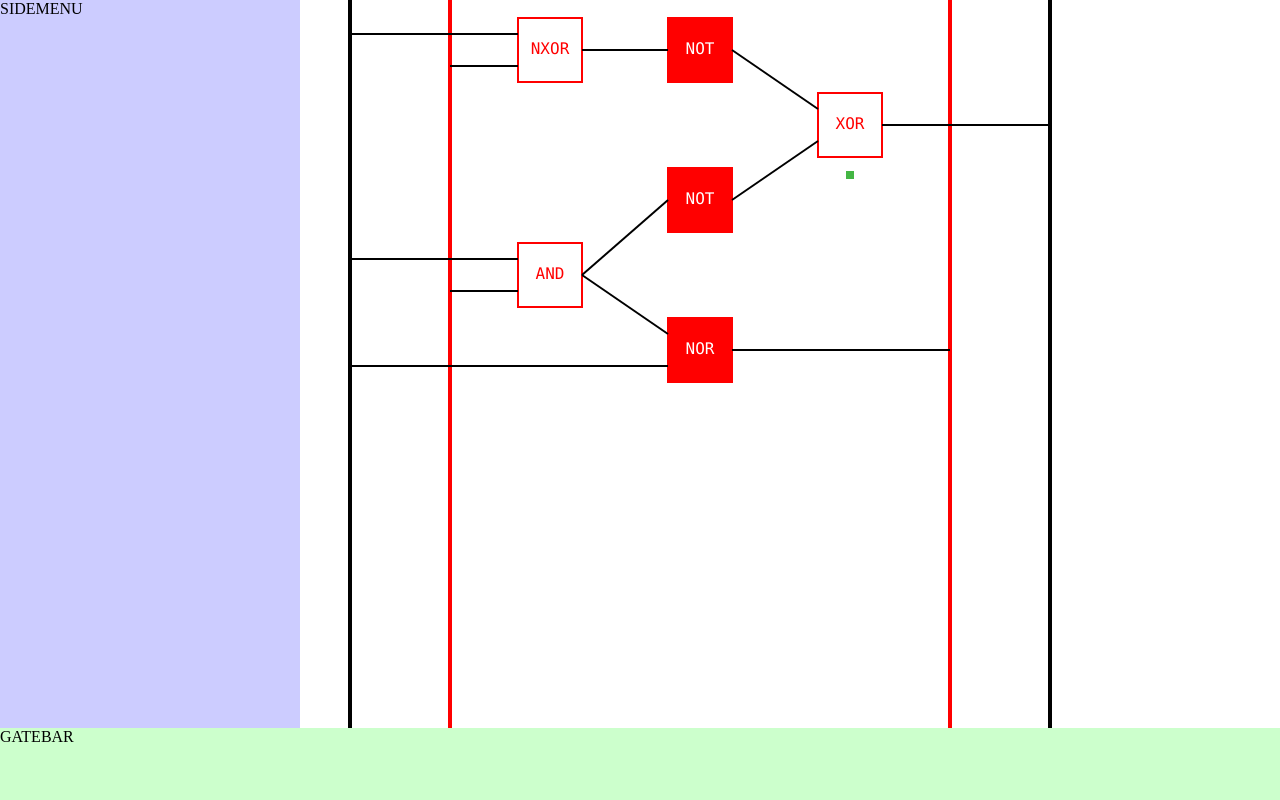
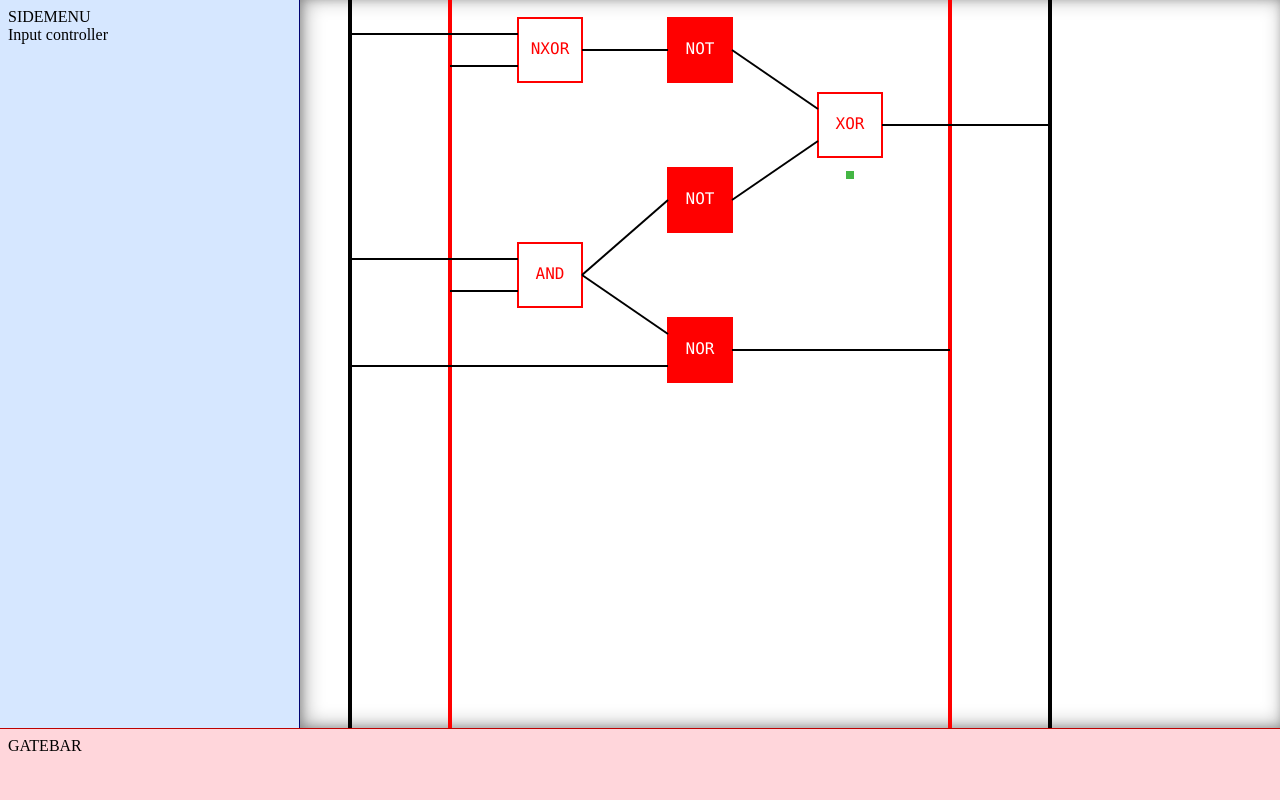
Before and after one commit to JaPNaA/logiccator, a plain HTML site: page index.html in a window 1280 px wide. Drawn offline with Linux system fonts and the light colour scheme.

Commit message:
create widgets, and proto-widget

```diff
--- a/css/index.css
+++ b/css/index.css
@@ -51,14 +51,21 @@ body {
     background-color: #ffffff;
 
     position: relative;
+    box-shadow: inset 4px -2px 20px #00000059, inset 2px -1px 8px #00000038;
 }
 
 .gateBar {
     grid-area: gateBar;
-    background-color: #ccffcc;
+    background-color: #ffd6db;
+
+    border-top: 1px solid #bd0101;
+    padding: 8px;
 }
 
 .sideMenu {
     grid-area: sideMenu;
-    background-color: #ccccff;
+    background-color: #d6e7ff;
+
+    border-right: 1px solid #000272;
+    padding: 8px;
 }
--- a/js/app.js
+++ b/js/app.js
@@ -84,6 +84,9 @@ class App {
         this.ui = new UI(this);
         this.circuit = new Circuit(this);
 
+        this.ui.setup();
+        this.circuit.setup();
+
         // setup elements
         // -----------------------------------------------------------------------------
         this.canvas.classList.add("canvas");
@@ -112,13 +115,8 @@ class App {
         if (!this.shouldRender && !this.animating) return;
         this.shouldRender = false;
 
-        /**
-         * this.X alias
-         */
-        const X = this.X;
-
         // clear canvas
-        X.clearRect(0, 0, this.canvas.width, this.canvas.height);
+        this.X.clearRect(0, 0, this.canvas.width, this.canvas.height);
 
         // draw
         this.circuit.draw();
--- a/js/circuit/circuit.js
+++ b/js/circuit/circuit.js
@@ -9,7 +9,7 @@ import { wait } from "./utils.js";
 
 class Circuit {
     /**
-     * circuit constructor
+     * Circuit constructor (setup not called in constructor)
      * @param {App} app circuit parent
      */
     constructor(app) {
@@ -44,8 +44,6 @@ class Circuit {
          * @type {Boolean}
          */
         this.useCalcId = false;
-
-        this.setup();
     }
 
     setup() {
--- /dev/null
+++ b/js/ui/gateBar.js
@@ -0,0 +1,18 @@
+import { Widget } from "./widget.js";
+import { UI } from "./ui.js";
+
+class GateBar extends Widget {
+    /**
+     * GateBar constructor
+     * @param {UI} ui parent UI
+     */
+    constructor(ui) {
+        super(ui);
+
+        this.elm.classList.add("gateBar");
+
+        this.elm.innerText = "GATEBAR";
+    }
+}
+
+export { GateBar };
--- /dev/null
+++ b/js/ui/inputController.js
@@ -0,0 +1,33 @@
+import { Widget } from "./widget.js";
+import { UI } from "./ui.js";
+
+class InputController extends Widget {
+    /**
+     * Input controller constructor
+     * @param {UI} ui parent UI
+     */
+    constructor(ui) {
+        super(ui);
+
+        this.elm.innerText = "Input controller";
+
+        this.setup();
+    }
+
+    setup() {
+        const circuit = this.ui.app.circuit;
+
+        //* temp
+        let _temp = 0;
+        this.elm.addEventListener("click", function() {
+            _temp ^= 1;
+            circuit.inputs[0].setInput(_temp);
+
+            circuit.calcCycle();
+            circuit.inputs[0].forwardProp();
+            circuit.app.requestRender();
+        });
+    }
+}
+
+export { InputController };
--- /dev/null
+++ b/js/ui/sideMenu.js
@@ -0,0 +1,18 @@
+import { Widget } from "./widget.js";
+import { UI } from "./ui.js";
+
+class SideMenu extends Widget {
+    /**
+     * SideMenu constructor
+     * @param {UI} ui parent UI
+     */
+    constructor(ui) {
+        super(ui);
+
+        this.elm.classList.add("sideMenu");
+
+        this.elm.innerText = "SIDEMENU";
+    }
+}
+
+export { SideMenu };
--- a/js/ui/ui.js
+++ b/js/ui/ui.js
@@ -1,8 +1,11 @@
 import { App } from "../app.js";
+import { GateBar } from "./gateBar.js";
+import { SideMenu } from "./sideMenu.js";
+import { InputController } from "./inputController.js";
 
 class UI {
     /**
-     * UI constructor
+     * UI constructor (setup not called in constructor)
      * @param {App} app parent app
      */
     constructor(app) {
@@ -21,31 +24,32 @@ class UI {
 
         /**
          * An element containing a list of gates
-         * @type {HTMLDivElement}
+         * @type {GateBar}
          */
-        this.gateBar = document.createElement("div");
+        this.gateBar = null;
 
         /**
          * An element containing widgets, properties, and controls
          * for the circuit
-         * @type {HTMLDivElement}
+         * @type {SideMenu}
          */
-        this.sideMenu = document.createElement("div");
-
-        this.setup();
+        this.sideMenu = null;
     }
 
     setup() {
+        // create objects
+        // -----------------------------------------------------------------------------
+        this.gateBar = new GateBar(this);
+        this.sideMenu = new SideMenu(this);
+
         // setup elements
         // -----------------------------------------------------------------------------
         this.canvasP.classList.add("canvasP");
         this.canvasP.appendChild(this.app.canvas);
 
-        this.gateBar.classList.add("gateBar");
-        this.gateBar.innerText = "GATEBAR";
-
-        this.sideMenu.classList.add("sideMenu");
-        this.sideMenu.innerText = "SIDEMENU";
+        //* temp
+        const inputController = new InputController(this);
+        this.sideMenu.append(inputController);
     }
 
     /**
@@ -54,8 +58,8 @@ class UI {
      */
     appendTo(elm) {
         elm.appendChild(this.canvasP);
-        elm.appendChild(this.gateBar);
-        elm.appendChild(this.sideMenu);
+        this.gateBar.appendTo(elm);
+        this.sideMenu.appendTo(elm);
     }
 }
 
--- /dev/null
+++ b/js/ui/widget.js
@@ -0,0 +1,40 @@
+import { UI } from "./ui.js";
+
+class Widget {
+    /**
+     * Widget (abstract) constrcutor
+     * @param {UI} ui parent UI
+     */
+    constructor(ui) {
+        /**
+         * Parent ui element
+         * @type {UI}
+         */
+        this.ui = ui;
+
+        /**
+         * The element where the widget lives
+         * @type {HTMLDivElement}
+         */
+        this.elm = document.createElement("div");
+        this.elm.classList.add("widget");
+    }
+
+    /**
+     * Appends to parent element
+     * @param {HTMLElement} elm element to append to
+     */
+    appendTo(elm) {
+        elm.appendChild(this.elm);
+    }
+
+    /**
+     * appends widget
+     * @param {Widget} widget widget to append
+     */
+    append(widget) {
+        widget.appendTo(this.elm);
+    }
+}
+
+export { Widget };
```
